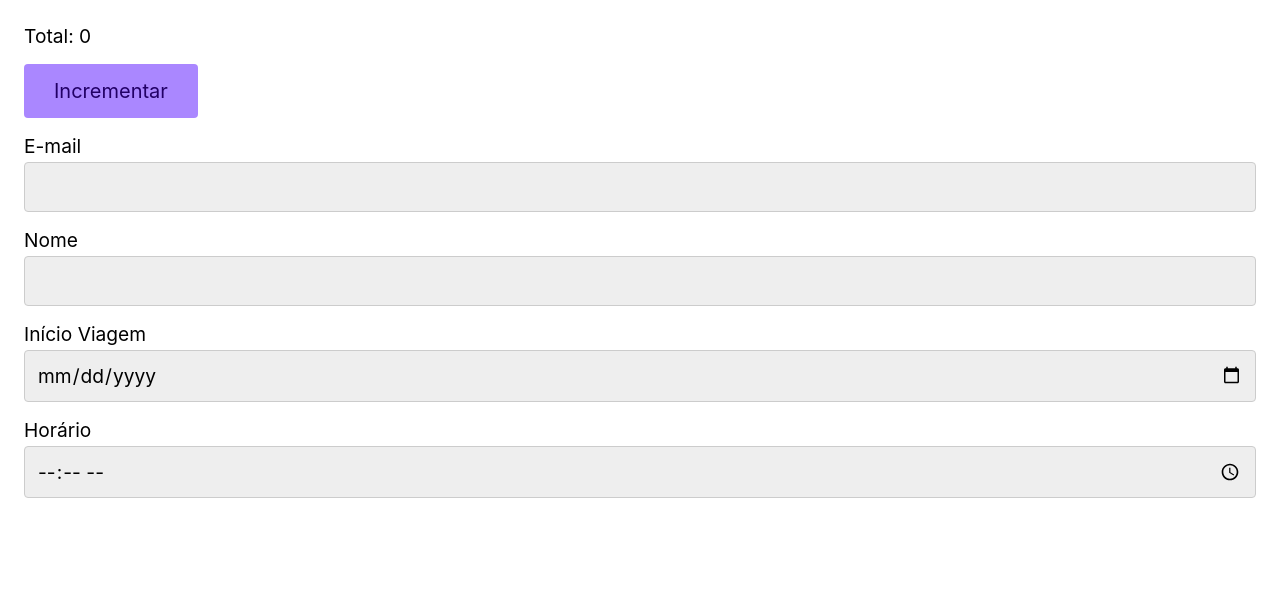
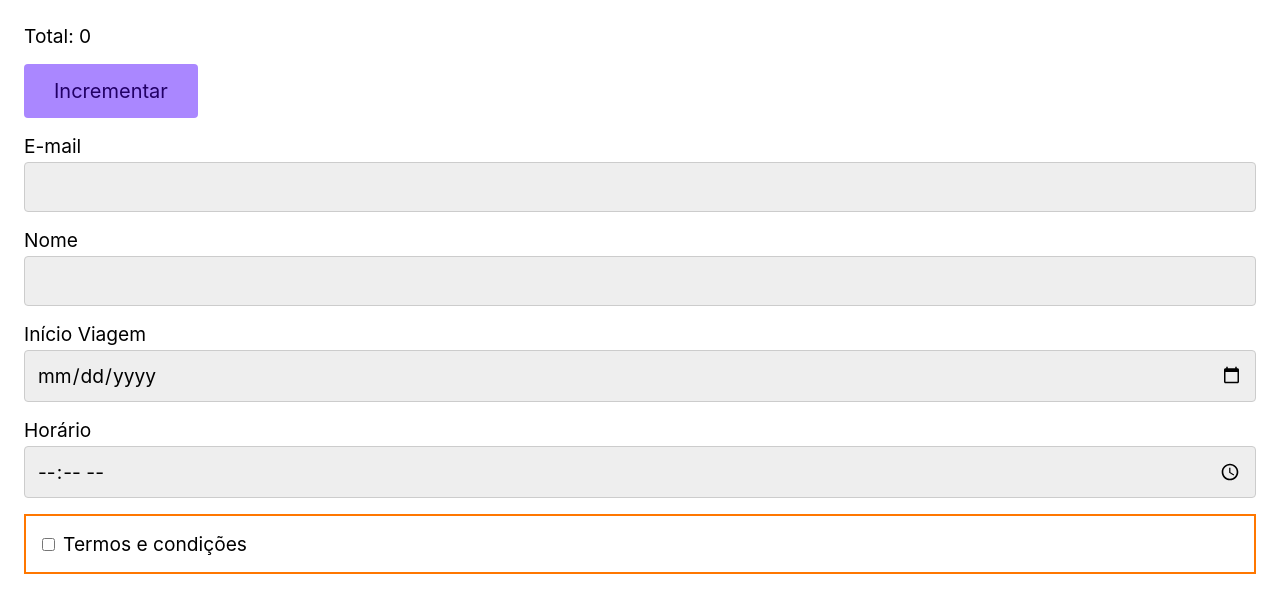
Before and after one commit to otavioborgsm/react-with-typescript, a React (Vite) app: page / in a window 1280 px wide. Shown: the top 612 px of the page. Built offline with nearby package versions, Linux system fonts and the light colour scheme.

Commit message:
0204: Handle Events

```diff
--- a/src/App.tsx
+++ b/src/App.tsx
@@ -1,6 +1,7 @@
 import React from "react";
 import Button from "./Button";
 import Input from "./Input";
+import Checkbox from "./Checkbox";
 
 function App() {
   const [total, setTotal] = React.useState(0);
@@ -20,6 +21,7 @@ function App() {
       <Input label="Nome" id="name" />
       <Input label="Início Viagem" id="inicio" type="date"/>
       <Input label="Horário" id="horario" type="time"/>
+      <Checkbox label="Termos e condições" />
     </div>
   );
 }
--- /dev/null
+++ b/src/Checkbox.tsx
@@ -0,0 +1,23 @@
+import React from "react";
+
+const Checkbox = ({ label }: { label: string }) => {
+  const [value, setValue] = React.useState(false);
+
+  const handleChange: React.ChangeEventHandler<HTMLInputElement> = (event) => {
+    setValue(event.currentTarget.checked);
+  };
+
+  return (
+    <label
+      style={{
+        padding: "1rem",
+        border: `2px solid ${value ? "#8D2" : "#F70"}`,
+      }}
+    >
+      <input type="checkbox" checked={value} onChange={handleChange} />
+      {label}
+    </label>
+  );
+};
+
+export default Checkbox;
```
